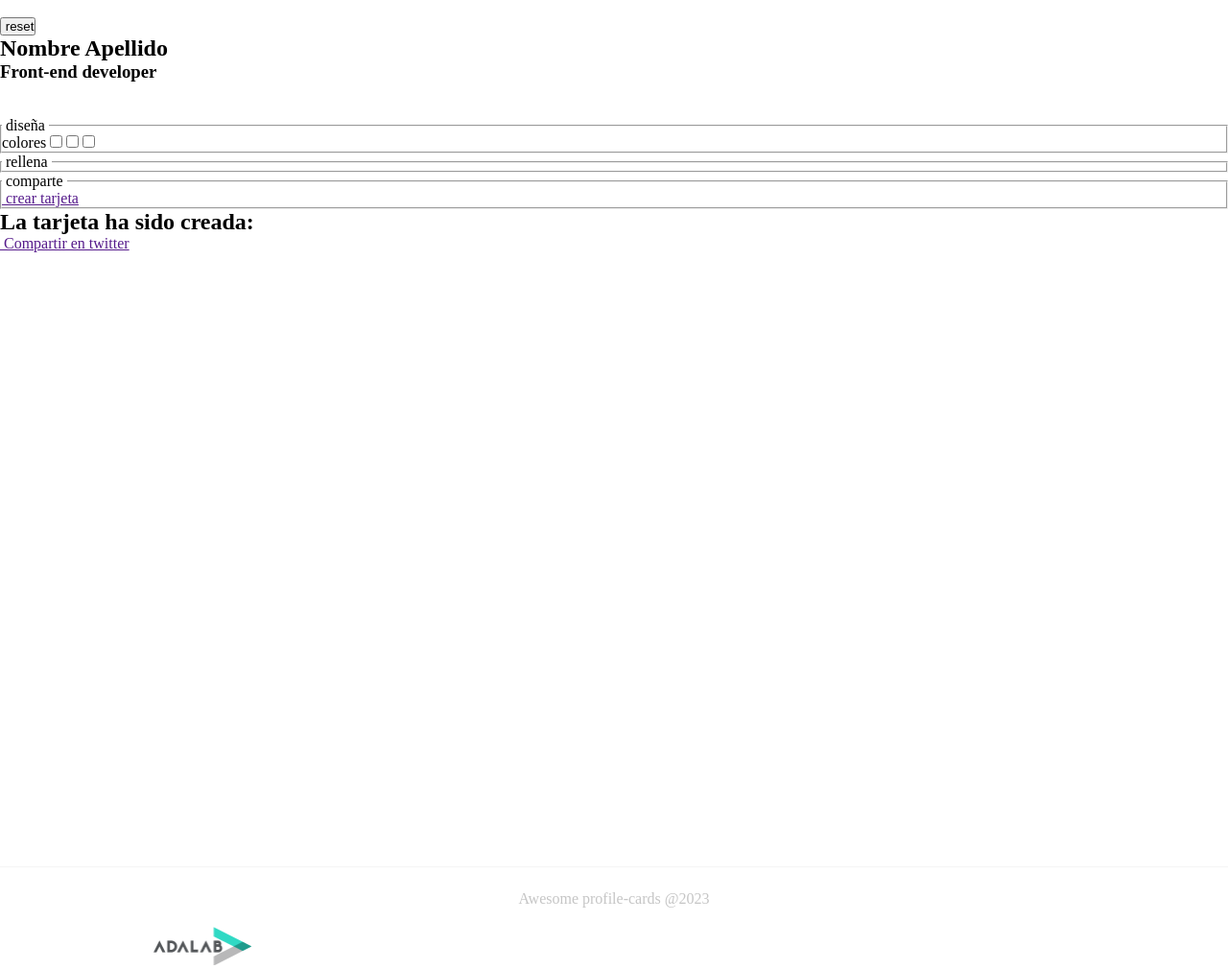
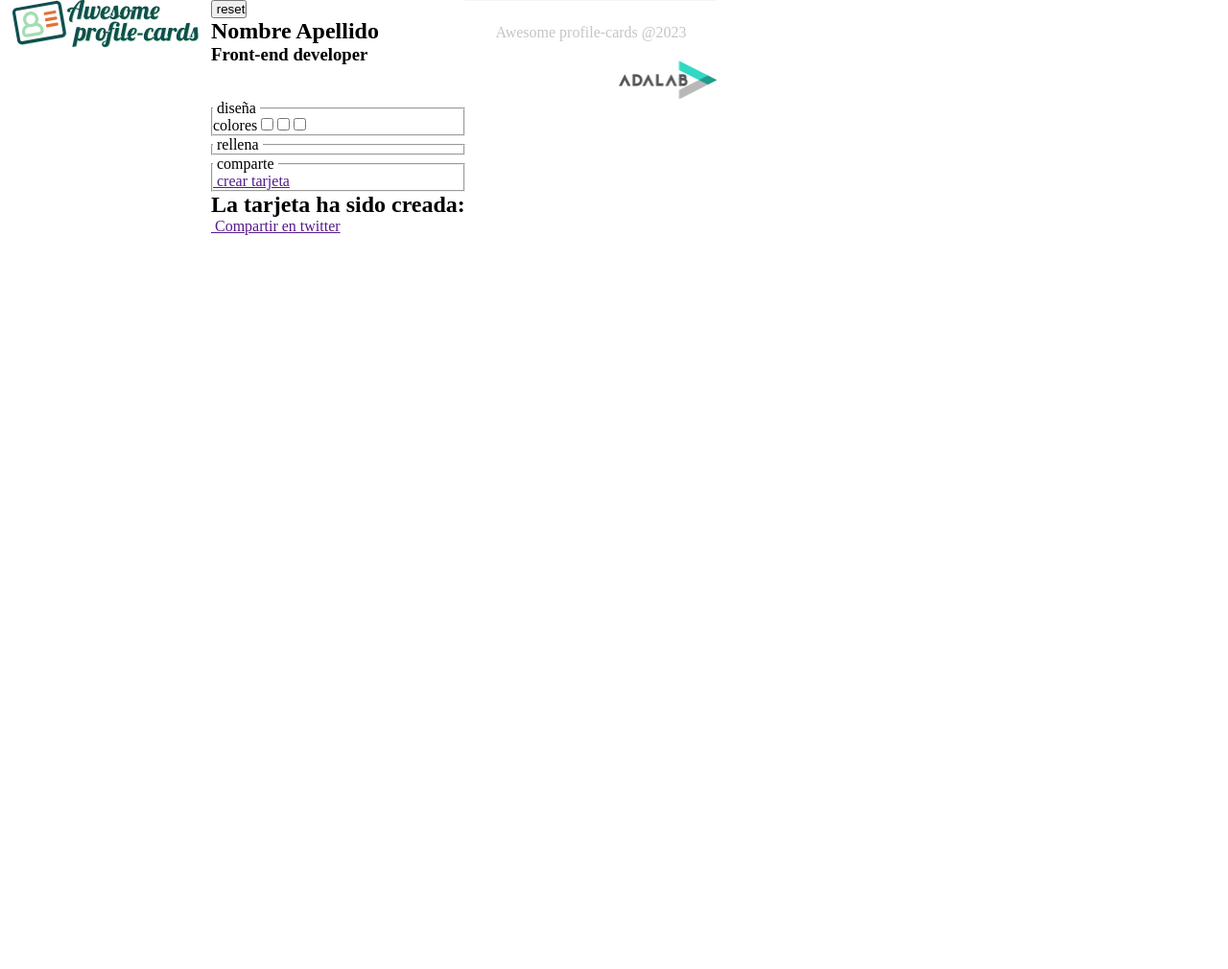
Before and after one commit to Adalab/project-promo-u-module-2-team-2, a website: page src/html/index.html in a window 1280 px wide. Shown: the whole page at 96% size. After the commit the page ends 800 px from the top, so only its background shows below. Drawn offline with nearby package versions, Linux system fonts and the light colour scheme; files that its build step writes are made by us from their sources; files whose address does not match are found by name.

Commit message:
changed sizes footer

```diff
--- a/src/html/partials/1_header.html
+++ b/src/html/partials/1_header.html
@@ -1,3 +1,4 @@
-<header>
-  <img src="" alt="" />
-</header>
+<header class="header">
+  <div class="header__container">
+    <img src="./assets/images/logo-awesome-profile-cards.svg"alt="logo-header" class="header__img" />
+    </div>
--- a/src/html/partials/footer.html
+++ b/src/html/partials/footer.html
@@ -1,6 +1,4 @@
-<footer>
-  <div class="footer__container">
+<footer class="footer">
       <p class="footer__p">Awesome profile-cards @2023</p>
-      <img src="./images/logo-adalab.png"alt="logo-adalab" class="footer__img" />
-    </div>
+      <img src="./assets/images/logo-adalab.png"alt="logo-adalab" class="footer__img" />
   </footer>
--- a/src/scss/layout/_footer.scss
+++ b/src/scss/layout/_footer.scss
@@ -1,11 +1,9 @@
-*{
-    padding: 0;
-    margin: 0;
-    box-sizing: border-box;
+.footer{
+    display: flex;
+    flex-direction: column;
 }
 .footer__p{
-    color:#c5c5c5 ;
-    margin-top: 40rem;
+    color:#c5c5c5;
     display: flex;
     justify-content: center;
     font-size: 1rem;
--- /dev/null
+++ b/src/scss/layout/_header.scss
@@ -0,0 +1,14 @@
+.header{
+    display: flex;
+}
+.header__container{
+    display: flex;
+
+}
+.header__img{
+    width: 200px;
+    height: 50px;
+    margin: 0px 10px 10px 10px;
+
+
+}
--- a/src/scss/main.scss
+++ b/src/scss/main.scss
@@ -1,3 +1,4 @@
 @import 'core/variables';
 @import 'core/reset';
+@import 'layout/header';
 @import 'layout/footer';
```
Also changed, not shown: src/images/logo-awesome-profile-cards.svg (added).
